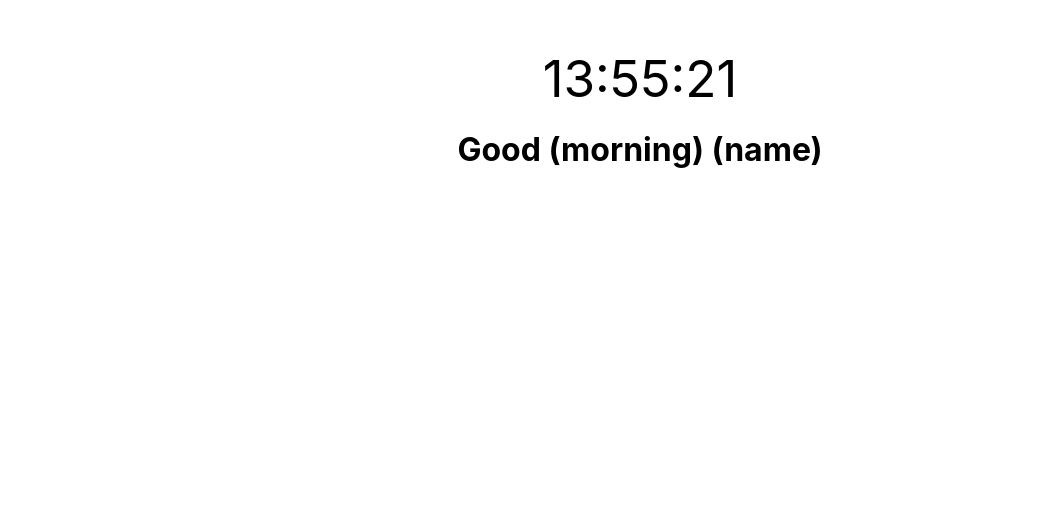
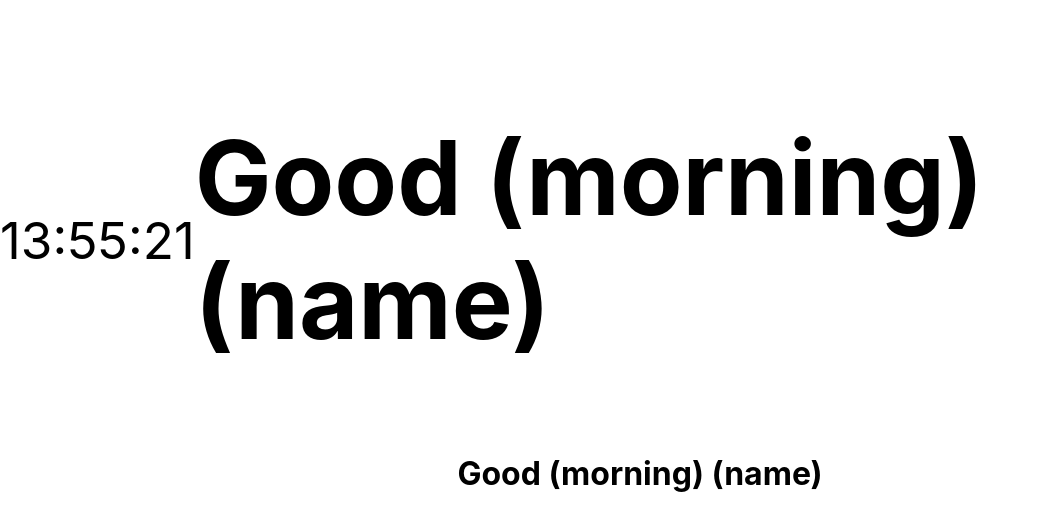
Before and after one commit to kaycmendes/todoTab, a React (Create React App) app: page / in a window 1280 px wide. Shown: the part 193-724 px from the top of the page, without its empty margins (0-1037 px from the left). Built offline with nearby package versions, Linux system fonts and the light colour scheme.

Commit message:
add interactive greeting

```diff
--- a/src/components/Clock.jsx
+++ b/src/components/Clock.jsx
@@ -1,11 +1,12 @@
 import React, { Component } from 'react'
-
+import Greeting from './Greeting'
 
 class Clock extends Component {
     constructor(props) {
         super(props);
         this.state = {
-            time: ''
+            //set default static time
+            time: `${new Date().getHours()}:${new Date().getMinutes() < 10 ? '0' : ''}${new Date().getMinutes()}:${new Date().getSeconds() < 10 ? '0' + new Date.getSeconds() : new Date().getSeconds()}`
         }
 
     }
@@ -17,10 +18,11 @@ class Clock extends Component {
         this.setState({
             time: formatTime
         });
-        console.log(this.state.time);
+
 
     }
-    componentWillMount() {
+    //update it each 1s
+    componentDidMount() {
         setInterval(() => this.hours(), 1000)
     }
 
@@ -30,6 +32,8 @@ class Clock extends Component {
         return (
             <div className="clock">
                 {this.state.time}
+                {/* pass state to greeting component */}
+                <Greeting time={this.state.time}/>
             </div>
         )
     }
```
